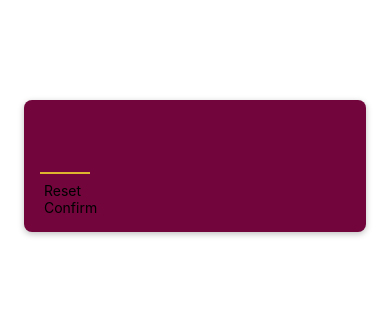
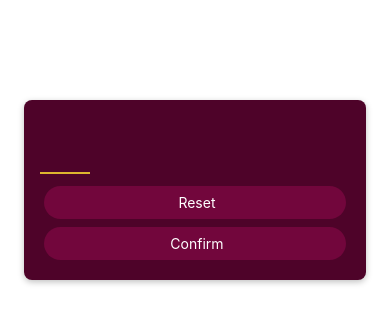
Before and after one commit to NaveedMaq/guess-game-app, a React Native app: screen / in a window 390 px wide. Shown: the top 324 px of the page. Built offline with nearby package versions, Linux system fonts and the light colour scheme.

Commit message:
feat: Create custom primry button

```diff
--- a/components/PrimaryButton.tsx
+++ b/components/PrimaryButton.tsx
@@ -1,16 +1,48 @@
 import React from 'react';
-import { Text, View } from 'react-native';
+import { Pressable, StyleSheet, Text, View } from 'react-native';
 
 type TPrimaryButtonProps = {
   children: string;
 };
 
 const PrimaryButton: React.FC<TPrimaryButtonProps> = ({ children }) => {
+  function pressHandler() {
+    console.log('Pressed!' + Math.random());
+  }
   return (
-    <View>
-      <Text> {children}</Text>
+    <View style={styles.buttonOuterContainer}>
+      <Pressable
+        style={({ pressed }) => (pressed ? [styles.buttonInnerContainer, styles.pressed] : styles.buttonInnerContainer)}
+        onPress={pressHandler}
+        android_ripple={{ color: '#640535' }}
+      >
+        <Text style={styles.buttonText}> {children}</Text>
+      </Pressable>
     </View>
   );
 };
 
+const styles = StyleSheet.create({
+  buttonOuterContainer: {
+    borderRadius: 28,
+    margin: 4,
+    overflow: 'hidden',
+  },
+  buttonInnerContainer: {
+    backgroundColor: '#72063c',
+    paddingVertical: 8,
+    paddingHorizontal: 16,
+    elevation: 2,
+  },
+
+  buttonText: {
+    color: '#fff',
+    textAlign: 'center',
+  },
+
+  pressed: {
+    opacity: 0.75,
+  },
+});
+
 export default PrimaryButton;
--- a/screens/StartGameScreen.tsx
+++ b/screens/StartGameScreen.tsx
@@ -22,7 +22,7 @@
     marginTop: 100,
     marginHorizontal: 24,
     padding: 16,
-    backgroundColor: '#72063c',
+    backgroundColor: '#4e0329',
     borderRadius: 8,
     elevation: 4,
 
```
